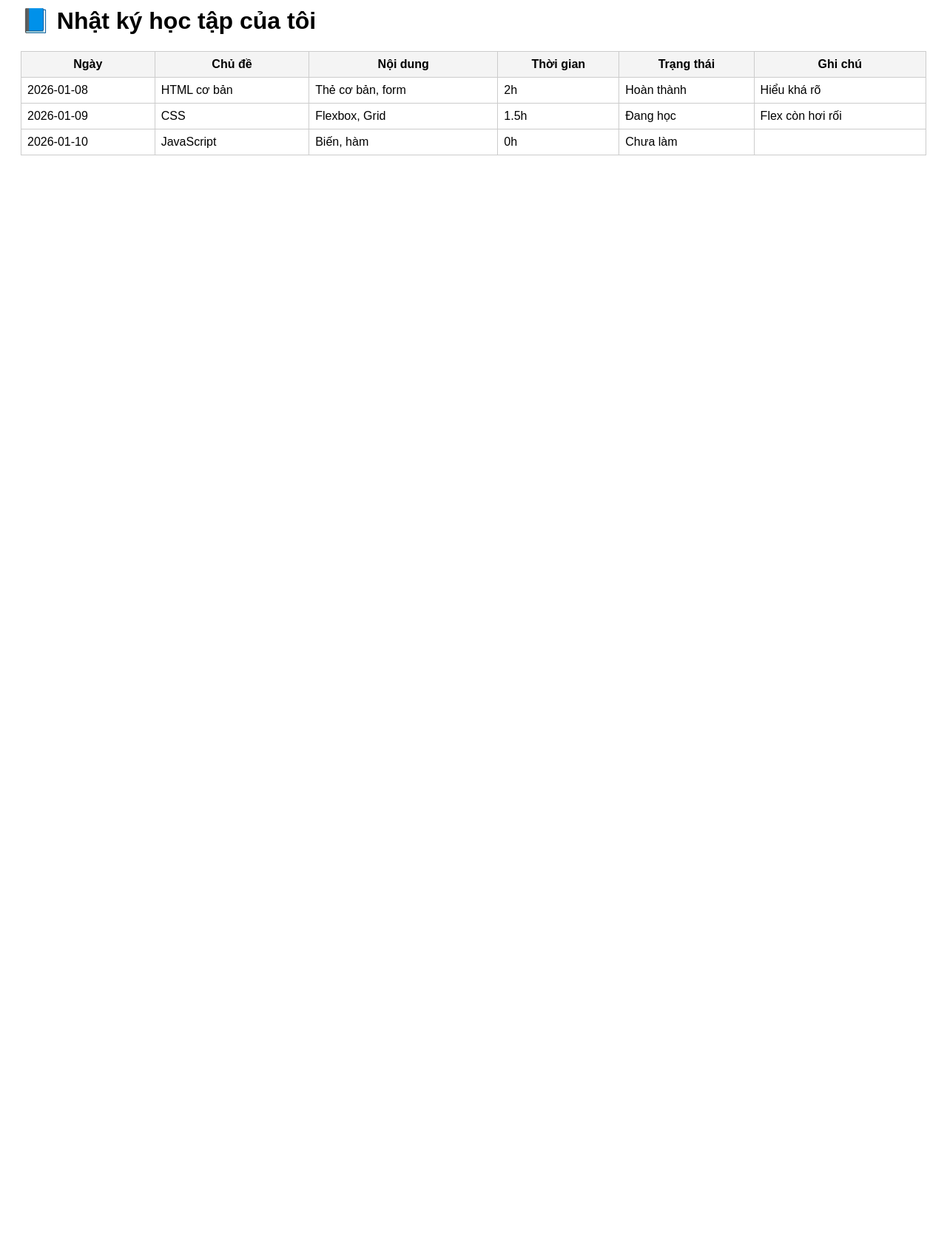
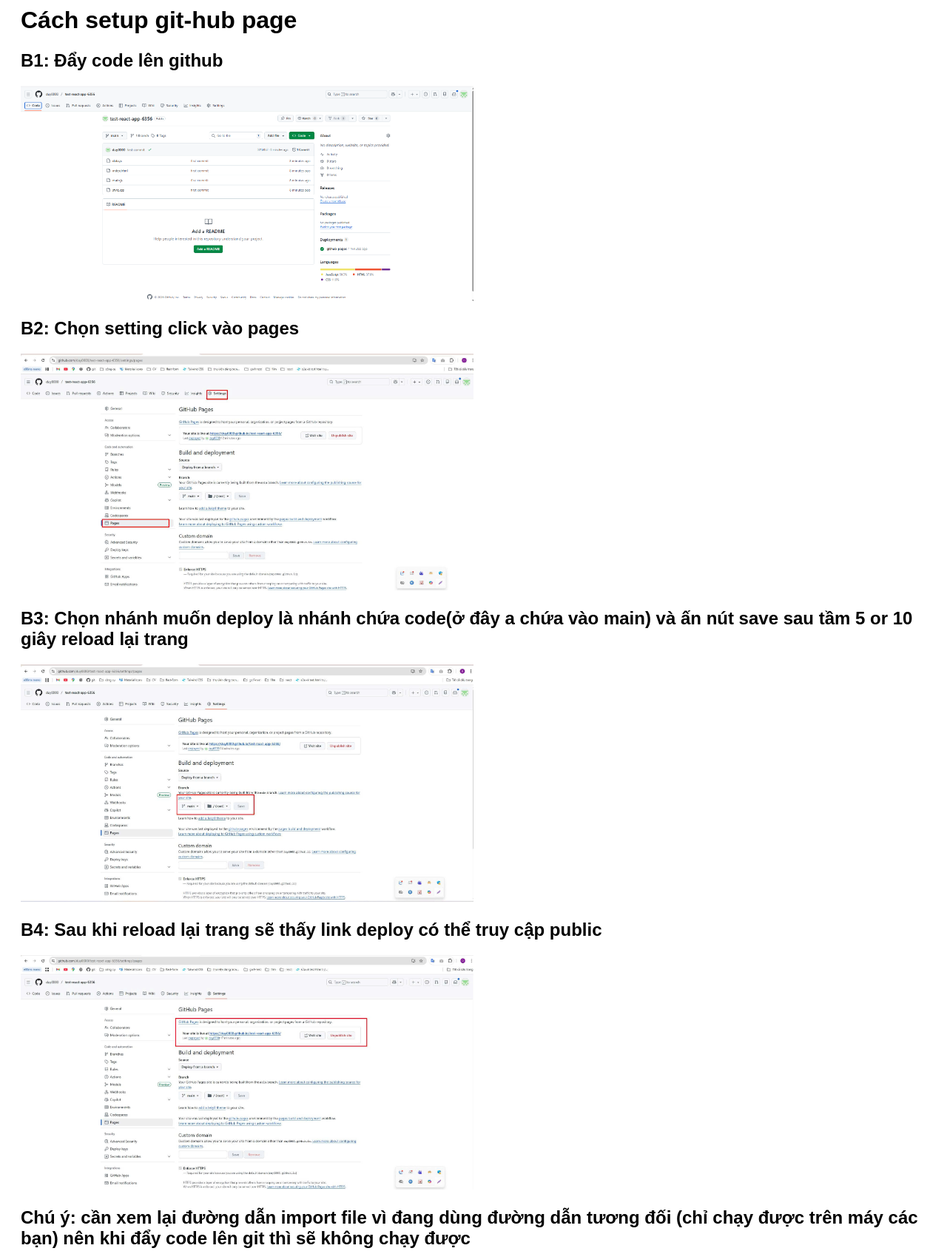
Before and after one commit to duy0000/test-react-app-6356, a plain HTML site: page index.html in a window 1280 px wide. Shown: the part 40-1731 px from the top of the page at 74% size. Before the commit the page ends 800 px from the top, so only its background shows below. Drawn offline with Linux system fonts and the light colour scheme.

Commit message:
cấu trúc lại

```diff
--- a/data.js
+++ /dev/null
@@ -1,26 +0,0 @@
-const learningLog = [
-  {
-    date: "2026-01-08",
-    topic: "HTML cơ bản",
-    content: "Thẻ cơ bản, form",
-    status: "Hoàn thành",
-    time: "2h",
-    note: "Hiểu khá rõ",
-  },
-  {
-    date: "2026-01-09",
-    topic: "CSS",
-    content: "Flexbox, Grid",
-    status: "Đang học",
-    time: "1.5h",
-    note: "Flex còn hơi rối",
-  },
-  {
-    date: "2026-01-10",
-    topic: "JavaScript",
-    content: "Biến, hàm",
-    status: "Chưa làm",
-    time: "0h",
-    note: "",
-  },
-];
--- a/index.html
+++ b/index.html
@@ -4,25 +4,36 @@
     <meta charset="UTF-8" />
     <title>Nhật ký học tập cá nhân</title>
     <link rel="stylesheet" href="./style.css" />
+    <link rel="stylesheet" href="style.css" />
   </head>
   <body>
-    <h1>📘 Nhật ký học tập của tôi</h1>
+    <h1>Cách setup git-hub page</h1>
+    <h2>B1: Đẩy code lên github</h2>
+    <div class="show-img"><img src="./img/ảnh-code-github.png" alt="" /></div>
+    <h2>B2: Chọn setting click vào pages</h2>
+    <div class="show-img"><img src="./img/chon-setting.jpg" alt="" /></div>
+    <h2>
+      B3: Chọn nhánh muốn deploy là nhánh chứa code(ở đây a chứa vào main) và ấn
+      nút save sau tầm 5 or 10 giây reload lại trang
+    </h2>
+    <div class="show-img"><img src="./img/chon-branch.jpg" alt="" /></div>
+    <h2>
+      B4: Sau khi reload lại trang sẽ thấy link deploy có thể truy cập public
+    </h2>
+    <div class="show-img"><img src="./img/img-link-deploy.jpg" alt="" /></div>
+    <h2>
+      Chú ý: cần xem lại đường dẫn import file vì đang dùng đường dẫn tương đối
+      (chỉ chạy được trên máy các bạn) nên khi đẩy code lên git thì sẽ không
+      chạy được
+    </h2>
+    <div class="show-img"><img src="./img/img-duonbg-dan.jpg" alt="" /></div>
 
-    <table>
-      <thead>
-        <tr>
-          <th>Ngày</th>
-          <th>Chủ đề</th>
-          <th>Nội dung</th>
-          <th>Thời gian</th>
-          <th>Trạng thái</th>
-          <th>Ghi chú</th>
-        </tr>
-      </thead>
-      <tbody id="log-body"></tbody>
-    </table>
-
-    <script src="./data.js"></script>
-    <script src="./main.js"></script>
+    <h1>📘 Mẫu nhật ký học tập của tôi</h1>
+    <ul>
+      <li><a href="./lession1_css_basic/index.html">buổi 1</a></li>
+      <li><a href="./lession2_css_basic/index.html">buổi 2</a></li>
+      <li><a href="./lession3_css_basic/index.html">buổi 3</a></li>
+      <li><a href="./lession4_css_basic/index.html">buổi 4</a></li>
+    </ul>
   </body>
 </html>
--- /dev/null
+++ b/lession1_css_basic/style.css
@@ -0,0 +1,47 @@
+body {
+  font-family: Arial, sans-serif;
+  background-color: #f4f4f4;
+  line-height: 1.6;
+  color: #333;
+}
+
+.container {
+  max-width: 800px;
+  margin: 20px auto;
+  background: #fff;
+  padding: 30px;
+  border-top: 5px solid #cc0000;
+}
+
+h1 {
+  color: #ee0000;
+  font-size: 24px;
+  text-transform: uppercase;
+}
+
+.author {
+  color: #666;
+  font-size: 14px;
+  border-bottom: 1px solid #ddd;
+  padding-bottom: 10px;
+}
+
+.intro {
+  font-size: 18px;
+  font-weight: bold;
+}
+
+.valuation-list {
+  background-color: #fff9f9;
+  padding: 15px;
+  border-left: 4px solid #ee0000;
+}
+
+.valuation-list h2 {
+  color: #333;
+  font-size: 20px;
+}
+
+strong {
+  color: #0056b3;
+}
--- /dev/null
+++ b/lession2_css_basic/style.css
@@ -0,0 +1,47 @@
+body {
+  font-family: Arial, sans-serif;
+  background-color: #f4f4f4;
+  line-height: 1.6;
+  color: #333;
+}
+
+.container {
+  max-width: 800px;
+  margin: 20px auto;
+  background: #fff;
+  padding: 30px;
+  border-top: 5px solid #cc0000;
+}
+
+h1 {
+  color: #ee0000;
+  font-size: 24px;
+  text-transform: uppercase;
+}
+
+.author {
+  color: #666;
+  font-size: 14px;
+  border-bottom: 1px solid #ddd;
+  padding-bottom: 10px;
+}
+
+.intro {
+  font-size: 18px;
+  font-weight: bold;
+}
+
+.valuation-list {
+  background-color: #fff9f9;
+  padding: 15px;
+  border-left: 4px solid #ee0000;
+}
+
+.valuation-list h2 {
+  color: #333;
+  font-size: 20px;
+}
+
+strong {
+  color: #0056b3;
+}
--- /dev/null
+++ b/lession3_css_basic/style.css
@@ -0,0 +1,47 @@
+body {
+  font-family: Arial, sans-serif;
+  background-color: #f4f4f4;
+  line-height: 1.6;
+  color: #333;
+}
+
+.container {
+  max-width: 800px;
+  margin: 20px auto;
+  background: #fff;
+  padding: 30px;
+  border-top: 5px solid #cc0000;
+}
+
+h1 {
+  color: #ee0000;
+  font-size: 24px;
+  text-transform: uppercase;
+}
+
+.author {
+  color: #666;
+  font-size: 14px;
+  border-bottom: 1px solid #ddd;
+  padding-bottom: 10px;
+}
+
+.intro {
+  font-size: 18px;
+  font-weight: bold;
+}
+
+.valuation-list {
+  background-color: #fff9f9;
+  padding: 15px;
+  border-left: 4px solid #ee0000;
+}
+
+.valuation-list h2 {
+  color: #333;
+  font-size: 20px;
+}
+
+strong {
+  color: #0056b3;
+}
--- a/main.js
+++ /dev/null
@@ -1,14 +0,0 @@
-const tbody = document.getElementById("log-body");
-
-learningLog.forEach((item) => {
-  const tr = document.createElement("tr");
-  tr.innerHTML = `
-    <td>${item.date}</td>
-    <td>${item.topic}</td>
-    <td>${item.content}</td>
-    <td>${item.time}</td>
-    <td>${item.status}</td>
-    <td>${item.note}</td>
-  `;
-  tbody.appendChild(tr);
-});
--- a/style.css
+++ b/style.css
@@ -17,3 +17,11 @@
 th {
   background: #f4f4f4;
 }
+img{
+  width: 100%;
+  height: 100%;
+}
+.show-img{
+  width: 50%;
+  height: auto;
+}
```
Also changed, not shown: lession1_css_basic/index.html (added, +13 -0 lines), lession2_css_basic/index.html (added, +13 -0 lines), lession3_css_basic/index.html (added, +13 -0 lines), lession4_css_basic/index.html (added, +13 -0 lines), img/chon-branch.jpg (added), img/chon-setting.jpg (added), img/img-duonbg-dan.jpg (added), img/img-link-deploy.jpg (added), img/ảnh-code-github.png (added).
